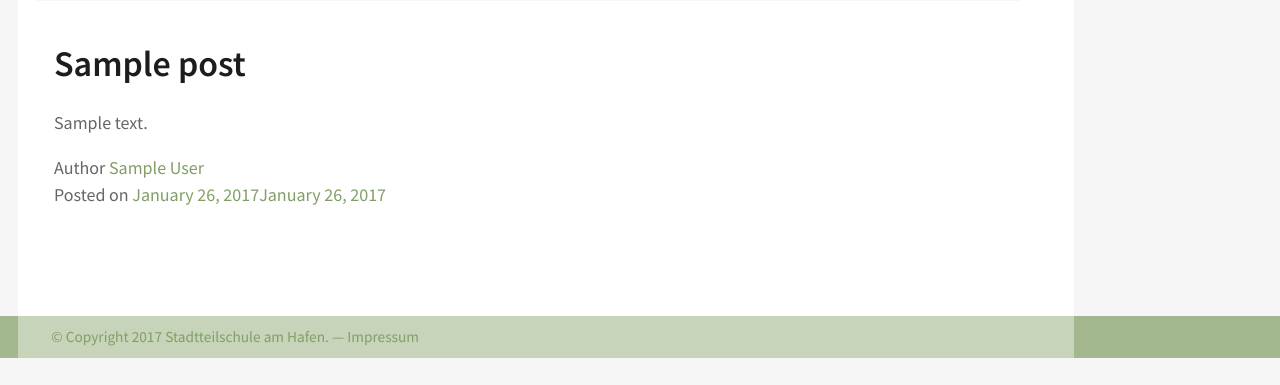
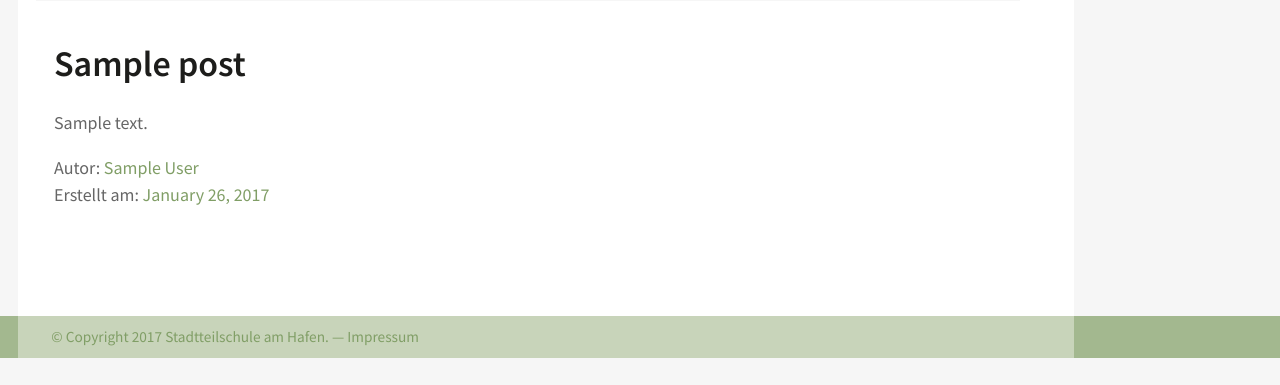
Before and after one commit to campingman/wordpress-am-hafen, a WordPress theme: template themes/edutheme/image.php in a window 1280 px wide. Shown: the part 200-585 px from the top of the page. Run offline with PHP 8.4 and a stand-in for WordPress, Linux system fonts and the light colour scheme; the site name, menu and one post (Sample post) are stand-ins, and other content is empty; some libraries are stand-ins or nearby versions; some web fonts are replaced.

Commit message:
small style fixes

```diff
--- a/themes/edutheme/inc/template-tags.php
+++ b/themes/edutheme/inc/template-tags.php
@@ -22,7 +22,7 @@ function twentysixteen_entry_meta() {
 		$author_avatar_size = apply_filters( 'twentysixteen_author_avatar_size', 49 );
 		printf( '<span class="byline"><div class="author vcard">%1$s<span class="screen-reader-text">%2$s </span> <a class="url fn n" href="%3$s">%4$s</a></span></div>',
 			get_avatar( get_the_author_meta( 'user_email' ), $author_avatar_size ),
-			_x( 'Author', 'Used before post author name.', 'twentysixteen' ),
+			_x( 'Autor:', 'Used before post author name.', 'twentysixteen' ),
 			esc_url( get_author_posts_url( get_the_author_meta( 'ID' ) ) ),
 			get_the_author()
 		);
@@ -65,7 +65,7 @@ function twentysixteen_entry_date() {
 	$time_string = '<time class="entry-date published updated" datetime="%1$s">%2$s</time>';
 
 	if ( get_the_time( 'U' ) !== get_the_modified_time( 'U' ) ) {
-		$time_string = '<time class="entry-date published" datetime="%1$s">%2$s</time><time class="updated" datetime="%3$s">%4$s</time>';
+		$time_string = '<time class="entry-date published" datetime="%1$s">%2$s</time>';
 	}
 
 	$time_string = sprintf( $time_string,
@@ -76,7 +76,7 @@ function twentysixteen_entry_date() {
 	);
 
 	printf( '<span class="posted-on"><span class="screen-reader-text">%1$s </span><a href="%2$s" rel="bookmark">%3$s</a></span>',
-		_x( 'Posted on', 'Used before publish date.', 'twentysixteen' ),
+		_x( 'Erstellt am:', 'Used before publish date.', 'twentysixteen' ),
 		esc_url( get_permalink() ),
 		$time_string
 	);
--- a/themes/edutheme/style.css
+++ b/themes/edutheme/style.css
@@ -445,7 +445,7 @@ ul.sub-menu {
   border: 2px solid #C8D4BA;
   box-shadow: 2px 2px 0 rgba(0, 0, 0, 0.1); }
   ul.sub-menu a {
-    text-transform: capitalize; }
+    text-transform: none; }
 
 .menu-item:hover ul.sub-menu {
   display: block; }
@@ -622,3 +622,6 @@ a {
   .archive > article .entry-summary p {
     margin: 0;
     line-height: 1.3em; }
+
+time.updated {
+  display: none; }
--- a/themes/edutheme/styles/_header.scss
+++ b/themes/edutheme/styles/_header.scss
@@ -84,7 +84,8 @@ ul.sub-menu {
   box-shadow: 2px 2px 0 rgba(0, 0, 0, 0.1);
 
   a {
-    text-transform: capitalize;
+    // text-transform: capitalize;
+    text-transform: none;
   }
 }
 
--- a/themes/edutheme/styles/style.scss
+++ b/themes/edutheme/styles/style.scss
@@ -203,3 +203,7 @@ a {
     }
   }
 }
+
+time.updated {
+  display: none;
+}
```
